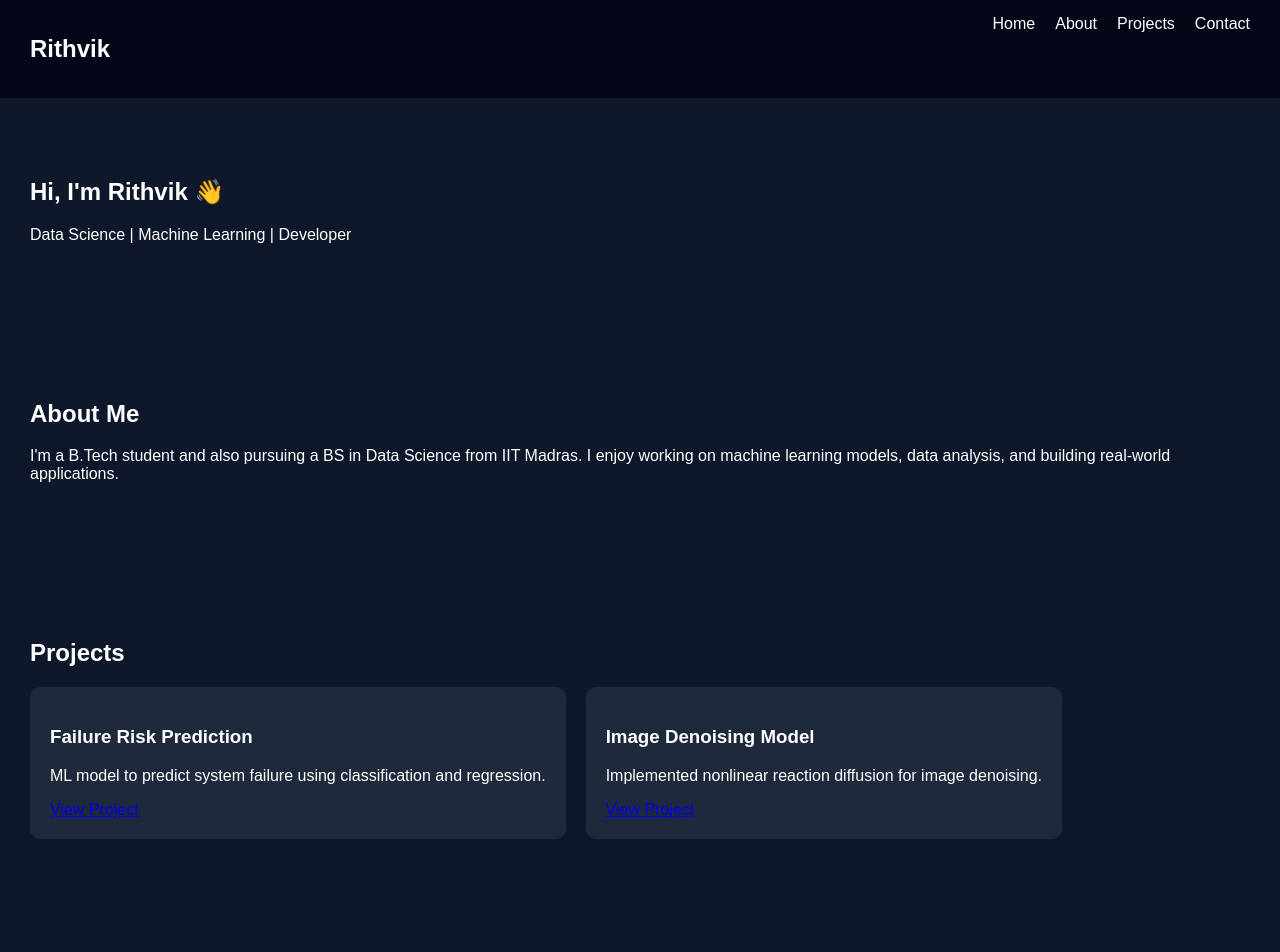
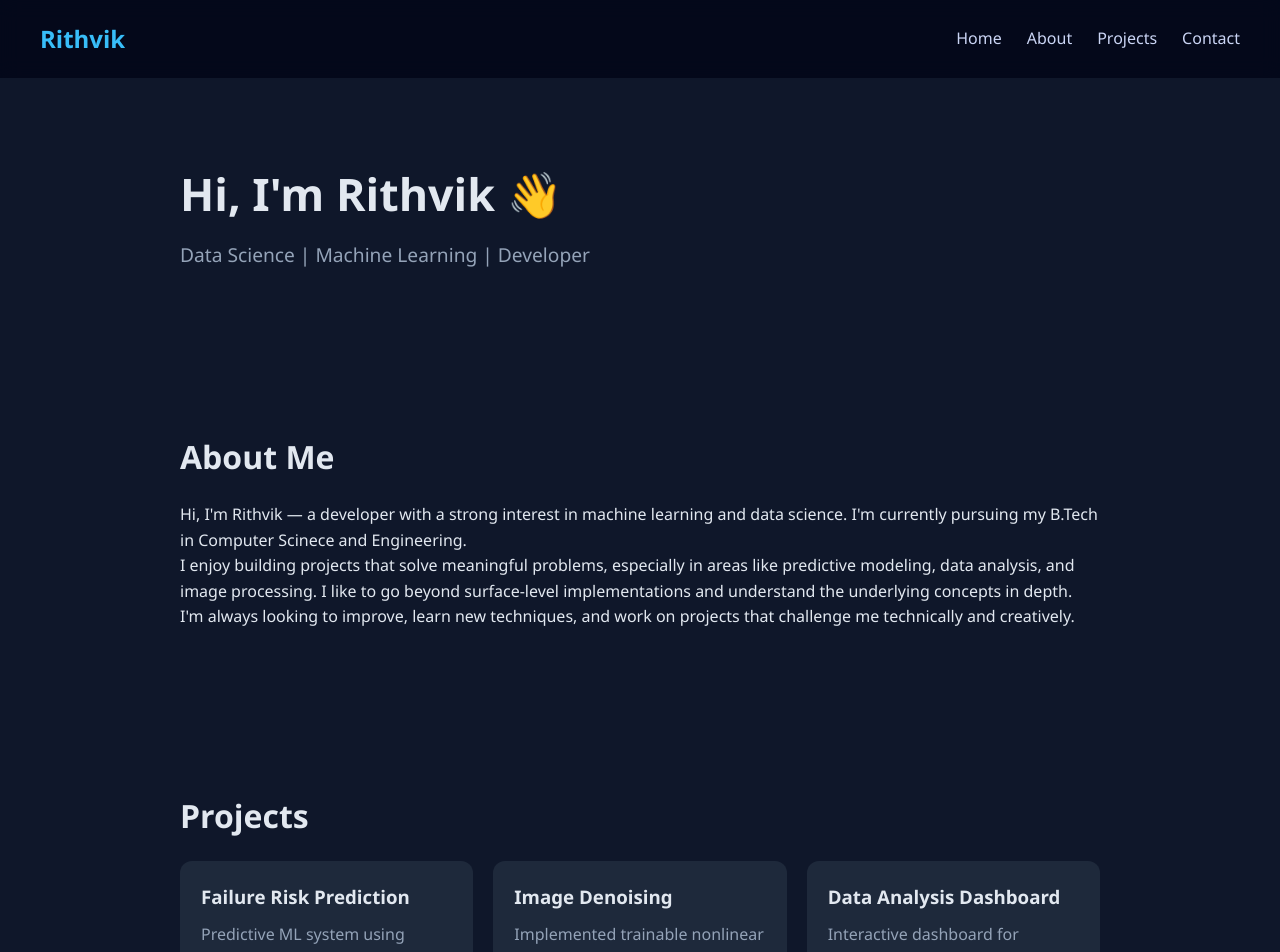
Before and after one commit to Rithvik-Guddati/Portfolio, a React app: page / in a window 1280 px wide. Shown: the top 952 px of the page. Built offline with nearby package versions, Linux system fonts and the light colour scheme; the HTML template or start-up script is replaced by a standard one.

Commit message:
Improve About section and refine UI styling

```diff
--- a/src/components/ProjectCard.jsx
+++ b/src/components/ProjectCard.jsx
@@ -3,7 +3,9 @@ function ProjectCard({ title, description, link }) {
     <div className="card">
       <h3>{title}</h3>
       <p>{description}</p>
-      <a href={link} target="_blank">View Project</a>
+      <a href={link} target="_blank" rel="noreferrer">
+        View Project →
+      </a>
     </div>
   );
 }
--- a/src/pages/About.jsx
+++ b/src/pages/About.jsx
@@ -3,9 +3,19 @@ function About() {
     <section id="about" className="section">
       <h2>About Me</h2>
       <p>
-        I'm a B.Tech student and also pursuing a BS in Data Science from IIT Madras.
-        I enjoy working on machine learning models, data analysis, and building
-        real-world applications.
+        Hi, I'm Rithvik — a developer with a strong interest in machine learning and data science.
+        I'm currently pursuing my B.Tech in Computer Scinece and Engineering.
+      </p>
+
+      <p>
+        I enjoy building projects that solve meaningful problems, especially in areas like predictive modeling,
+        data analysis, and image processing. I like to go beyond surface-level implementations and understand
+        the underlying concepts in depth.
+      </p>
+
+      <p>
+        I'm always looking to improve, learn new techniques, and work on projects that challenge me technically
+        and creatively.
       </p>
     </section>
   );
--- a/src/pages/Projects.jsx
+++ b/src/pages/Projects.jsx
@@ -8,13 +8,19 @@ function Projects() {
       <div className="grid">
         <ProjectCard
           title="Failure Risk Prediction"
-          description="ML model to predict system failure using classification and regression."
+          description="Predictive ML system using classification and regression models to estimate failure risk."
           link="#"
         />
 
         <ProjectCard
-          title="Image Denoising Model"
-          description="Implemented nonlinear reaction diffusion for image denoising."
+          title="Image Denoising"
+          description="Implemented trainable nonlinear reaction diffusion for high-quality image restoration."
+          link="#"
+        />
+
+        <ProjectCard
+          title="Data Analysis Dashboard"
+          description="Interactive dashboard for analyzing datasets and extracting insights."
           link="#"
         />
       </div>
--- a/src/styles/main.css
+++ b/src/styles/main.css
@@ -1,36 +1,103 @@
-body {
+* {
   margin: 0;
-  font-family: Arial, sans-serif;
-  background: #0f172a;
-  color: white;
+  padding: 0;
+  box-sizing: border-box;
 }
 
+body {
+  font-family: 'Segoe UI', sans-serif;
+  background: #0f172a;
+  color: #e2e8f0;
+  line-height: 1.6;
+}
+
+/* NAVBAR */
 .navbar {
   display: flex;
   justify-content: space-between;
-  padding: 15px 30px;
-  background: #020617;
+  align-items: center;
+  padding: 20px 40px;
+  background: rgba(2, 6, 23, 0.8);
+  backdrop-filter: blur(10px);
   position: sticky;
   top: 0;
 }
 
-.navbar a {
-  margin-left: 20px;
-  color: white;
-  text-decoration: none;
+.navbar h2 {
+  color: #38bdf8;
 }
 
-.section {
-  padding: 60px 30px;
+.navbar a {
+  margin-left: 25px;
+  text-decoration: none;
+  color: #cbd5f5;
+  transition: 0.3s;
 }
 
+.navbar a:hover {
+  color: #38bdf8;
+}
+
+/* SECTIONS */
+.section {
+  padding: 80px 40px;
+  max-width: 1000px;
+  margin: auto;
+}
+
+.section h1 {
+  font-size: 2.8rem;
+  margin-bottom: 10px;
+}
+
+.section h2 {
+  font-size: 2rem;
+  margin-bottom: 20px;
+}
+
+/* HOME */
+#home p {
+  font-size: 1.2rem;
+  color: #94a3b8;
+}
+
+/* PROJECT GRID */
 .grid {
-  display: flex;
+  display: grid;
+  grid-template-columns: repeat(auto-fit, minmax(250px, 1fr));
   gap: 20px;
 }
 
+/* CARD */
 .card {
   background: #1e293b;
   padding: 20px;
-  border-radius: 10px;
+  border-radius: 12px;
+  transition: 0.3s;
+  border: 1px solid transparent;
 }
+
+.card:hover {
+  transform: translateY(-5px);
+  border: 1px solid #38bdf8;
+}
+
+.card h3 {
+  margin-bottom: 10px;
+}
+
+.card p {
+  color: #94a3b8;
+  margin-bottom: 15px;
+}
+
+.card a {
+  text-decoration: none;
+  color: #38bdf8;
+  font-weight: bold;
+}
+
+/* CONTACT */
+#contact p {
+  margin-bottom: 10px;
+}
```
